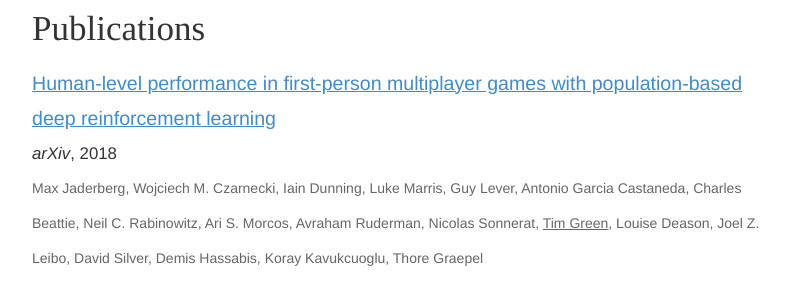
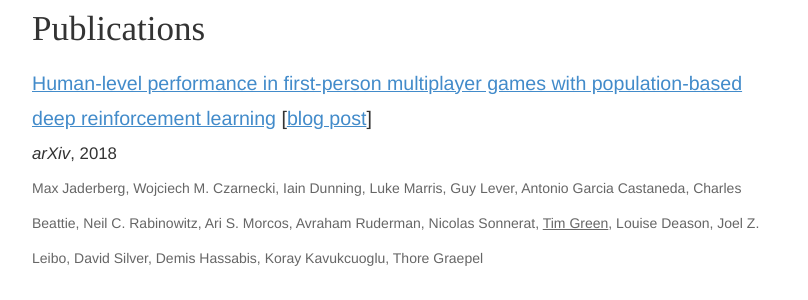
Before and after one commit to tfgg/tfgg.github.io, a Jekyll site: the page built from index.html, in a window 1280 px wide and 900 px high, scrolled down 457 px. Shown: the part 153-453 px from the top of the window, without its empty margins (233-1041 px from the left). Built offline with Jekyll 4.4.1, drawn with Linux system fonts in a browser that asks for light colours; nearby versions of some CDN libraries; some web fonts are replaced; Markdown is read by kramdown in place of the engine named in the settings.

Commit message:
Update index.html

```diff
--- a/index.html
+++ b/index.html
@@ -30,7 +30,7 @@
       <h2>Publications</h2>
       <ul class='publications'>
         <li>
-            <div class="name"><a href="https://arxiv.org/abs/1807.01281">Human-level performance in first-person multiplayer games with population-based deep reinforcement learning</a></div>
+            <div class="name"><a href="https://arxiv.org/abs/1807.01281">Human-level performance in first-person multiplayer games with population-based deep reinforcement learning</a> [<a href='https://deepmind.com/blog/capture-the-flag/'>blog post</a>]</div>
             <div class="journal"><em>arXiv</em>, 2018</a>
             <div class="authors">Max Jaderberg, Wojciech M. Czarnecki, Iain Dunning, Luke Marris, Guy Lever, Antonio Garcia Castaneda, Charles Beattie, Neil C. Rabinowitz, Ari S. Morcos, Avraham Ruderman, Nicolas Sonnerat, <span class='me'>Tim Green</span>, Louise Deason, Joel Z. Leibo, David Silver, Demis Hassabis, Koray Kavukcuoglu, Thore Graepel</div>
         </li>
```
